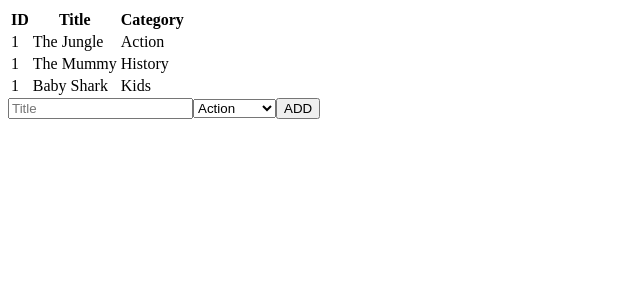
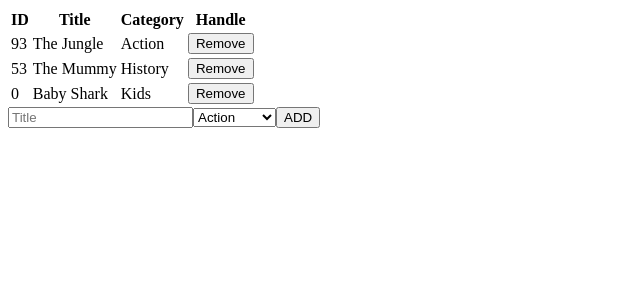
Before and after one commit to Mohamed-js/Book-Store, a React (Create React App) app: page / in a window 1280 px wide. Shown: the top 300 px of the page, without its empty margins (0-640 px from the left). Built offline with nearby package versions, Linux system fonts and the light colour scheme.

Commit message:
Complete CREATE_BOOK method

```diff
--- a/src/actions/index.js
+++ b/src/actions/index.js
@@ -1,11 +1,16 @@
-// eslint-disable-next-line
 const CREATE_BOOK = (book) => ({
   type: 'CREATE_BOOK',
-  book,
+  payload: book,
 });
 
-// eslint-disable-next-line
-const REMOVE_BOOK = (book) => ({
+const REMOVE_BOOK = (bookid) => ({
   type: 'REMOVE_BOOK',
-  book,
+  bid: bookid,
 });
+
+const FILTER_BOOK = (filter) => ({
+  type: 'FILTER_BOOK',
+  payload: filter,
+});
+
+export { CREATE_BOOK, REMOVE_BOOK, FILTER_BOOK };
--- a/src/components/Book.js
+++ b/src/components/Book.js
@@ -2,12 +2,19 @@ import React from 'react';
 import PropTypes from 'prop-types';
 
 const Book = (props) => {
-  const { id, title, category } = props;
+  // eslint-disable-next-line
+  const { id, title, category, handleClick } = props;
+
   return (
     <tr>
       <td>{id}</td>
       <td>{title}</td>
       <td>{category}</td>
+      <td>
+        <button type="button" value={id} onClick={handleClick}>
+          Remove
+        </button>
+      </td>
     </tr>
   );
 };
@@ -16,12 +23,14 @@ Book.propTypes = {
   id: PropTypes.string,
   title: PropTypes.string,
   category: PropTypes.string,
+  handleClick: PropTypes.func,
 };
 
 Book.defaultProps = {
   id: '1',
   title: 'empty',
   category: 'default',
+  handleClick: () => 0,
 };
 
 export default Book;
--- a/src/containers/BooksForm.js
+++ b/src/containers/BooksForm.js
@@ -1,6 +1,33 @@
-import React from 'react';
+import React, { useState } from 'react';
+import { useDispatch } from 'react-redux';
+import { CREATE_BOOK } from '../actions';
 
 const BooksForm = () => {
+  const dispatch = useDispatch();
+  const [book, setBook] = useState({
+    id: '',
+    title: '',
+    category: 'Action',
+  });
+
+  const handleChange = (e) => {
+    const { name, value } = e.target;
+    setBook({ ...book, [name]: value });
+  };
+
+  const handleClick = () => {
+    // Add the book
+    dispatch(CREATE_BOOK({ ...book, id: Math.floor(Math.random() * 100) }));
+    // Reset state
+    setBook({
+      id: '',
+      title: '',
+      category: 'Action',
+    });
+    // Reset inputs
+    document.getElementById('form').reset();
+  };
+
   const options = [
     'Action',
     'Biography',
@@ -11,17 +38,19 @@ const BooksForm = () => {
     'Sci-Fi',
   ];
   return (
-    <div className="form">
-      <input placeholder="Title" />
-      <select>
+    <form className="form" id="form">
+      <input name="title" placeholder="Title" onChange={handleChange} />
+      <select name="category" onChange={handleChange}>
         {options.map((option) => (
           <option key={Math.random()} value={option}>
             {option}
           </option>
         ))}
       </select>
-      <button type="button">ADD</button>
-    </div>
+      <button type="button" onClick={handleClick}>
+        ADD
+      </button>
+    </form>
   );
 };
 
--- a/src/containers/BooksList.js
+++ b/src/containers/BooksList.js
@@ -1,9 +1,15 @@
 import React from 'react';
-import { useSelector } from 'react-redux';
+import { useDispatch, useSelector } from 'react-redux';
+import { REMOVE_BOOK } from '../actions';
 import Book from '../components/Book';
 
 const BooksList = () => {
+  const dispatch = useDispatch();
   const { books } = useSelector((state) => state);
+
+  const handleClick = (e) => {
+    dispatch(REMOVE_BOOK(e.target.value));
+  };
 
   return (
     <table>
@@ -12,11 +18,18 @@ const BooksList = () => {
           <th>ID</th>
           <th>Title</th>
           <th>Category</th>
+          <th>Handle</th>
         </tr>
       </thead>
       <tbody>
         {books.map((book) => (
-          <Book key={book.id} title={book.title} category={book.category} />
+          <Book
+            key={book.id}
+            id={book.id}
+            title={book.title}
+            category={book.category}
+            handleClick={handleClick}
+          />
         ))}
       </tbody>
     </table>
--- a/src/index.js
+++ b/src/index.js
@@ -7,9 +7,21 @@ import reducer from './reducers';
 
 const InitialState = {
   books: [
-    { id: 1, title: 'The Jungle', category: 'Action' },
-    { id: 2, title: 'The Mummy', category: 'History' },
-    { id: 3, title: 'Baby Shark', category: 'Kids' },
+    {
+      id: `${Math.floor(Math.random() * 100)}`,
+      title: 'The Jungle',
+      category: 'Action',
+    },
+    {
+      id: `${Math.floor(Math.random() * 100)}`,
+      title: 'The Mummy',
+      category: 'History',
+    },
+    {
+      id: `${Math.floor(Math.random() * 100)}`,
+      title: 'Baby Shark',
+      category: 'Kids',
+    },
   ],
 };
 
--- a/src/reducers/books.js
+++ b/src/reducers/books.js
@@ -1,14 +1,10 @@
 const booksReducer = (state = [], action) => {
   switch (action.type) {
     case 'CREATE_BOOK':
-      return {
-        books: action.book,
-      };
+      return [...state, action.payload];
 
     case 'REMOVE_BOOK':
-      return {
-        books: action.book,
-      };
+      return [...state].filter((book) => book.id !== action.bid);
 
     default:
       return state;
```
